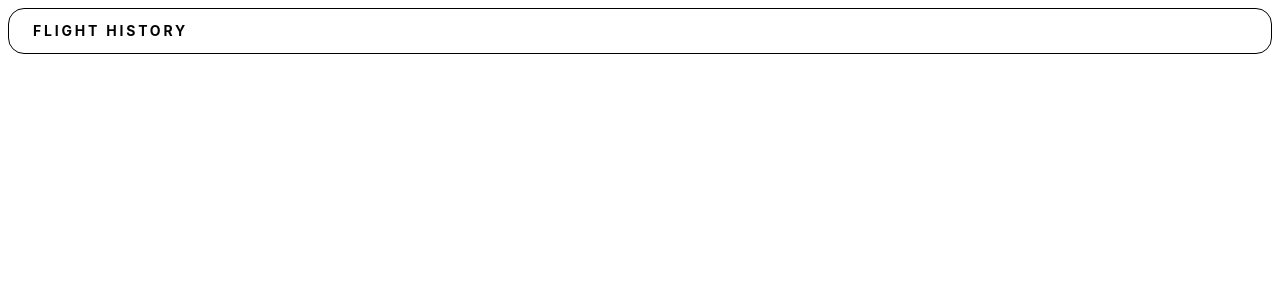
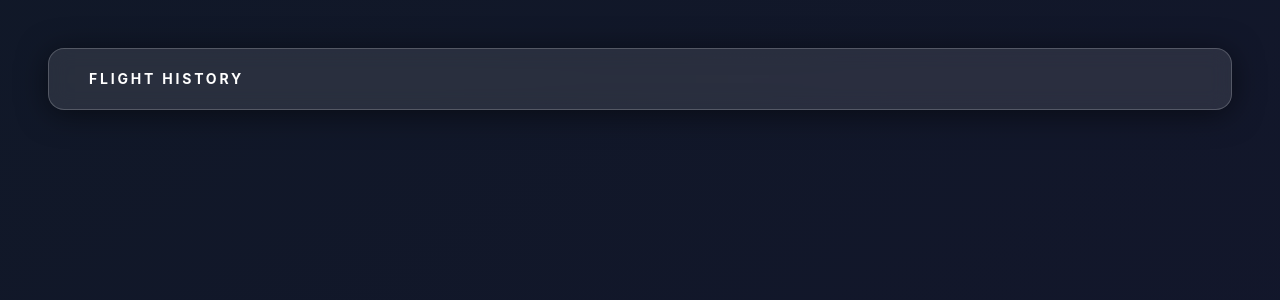
Before and after one commit to mcrowley19/programming-project, a React (Vite) app in the folder frontend/: page / in a window 1280 px wide. Shown: the top 300 px of the page. Built offline with nearby package versions, Linux system fonts and the light colour scheme.

Commit message:
pretty ui

```diff
--- a/frontend/src/App.jsx
+++ b/frontend/src/App.jsx
@@ -5,20 +5,32 @@ function App() {
 
   return (
     <>
-      <div class="pointer-events-auto mx-auto w-full max-w-[1600px] overflow-x-auto ">
-        <header class="flex min-w-max items-center gap-4 rounded-2xl border  px-6 py-3  backdrop-blur-xl m-2">
-          <div class="flex items-center gap-3">
+      <div className="min-h-screen bg-gradient-to-br from-gray-900 to-[#13162c] flex justify-center items-start p-10">
+        <div className="pointer-events-auto mx-auto w-full max-w-[1600px]">
+          <header className="flex min-w-max items-center gap-4 m-2 px-6 py-3
+            rounded-[16px]
+            bg-white/10
+            shadow-[0_4px_30px_rgba(0,0,0,0.5)]
+            backdrop-blur-[10px]
+            border border-white/20">
+
+            <div className="flex items-center gap-3">
               <button
                 type="button"
-              class="flex items-center gap-3 transition-colors hover:opacity-80"
+                className="flex items-center gap-3 px-4 py-2 rounded-full
+                  text-white font-semibold
+                  transition-all hover:opacity-90"
               >
-              <h1 class="text-sm font-bold uppercase tracking-[0.2em] whitespace-nowrap">
+                <h1 className="text-sm font-bold uppercase tracking-[0.2em] whitespace-nowrap">
                   Flight History
                 </h1>
               </button>
             </div>
-          <nav class="flex flex-1 items-center justify-center gap-1"></nav>
+
+            <nav className="flex flex-1 items-center justify-center gap-1"></nav>
+
           </header>
+        </div>
       </div>
     </>
   );
```
Also changed, not shown: 2 other files (tests, documents, lock files or other folders). Lines whose indentation alone changed are shown as unchanged.
